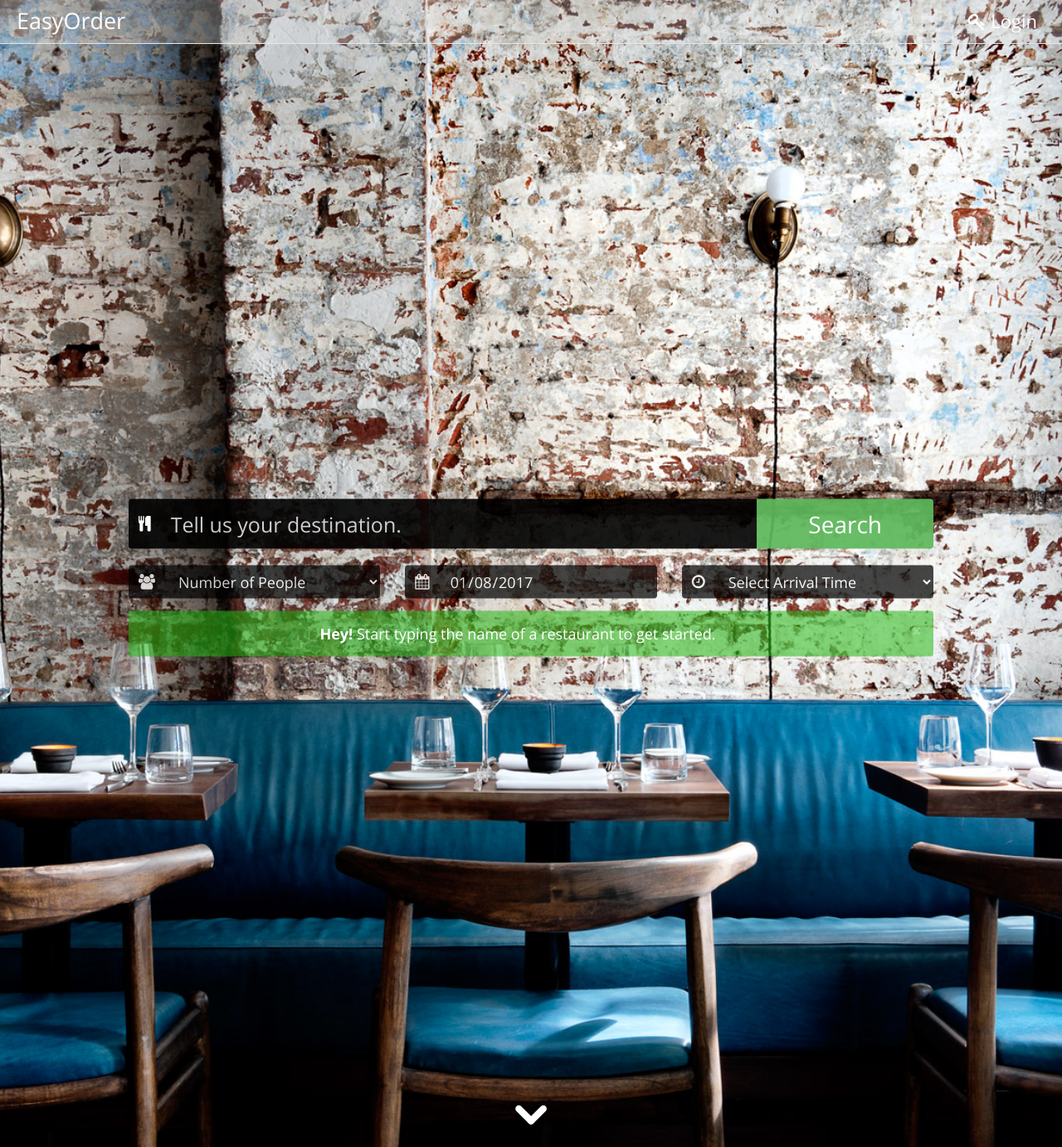
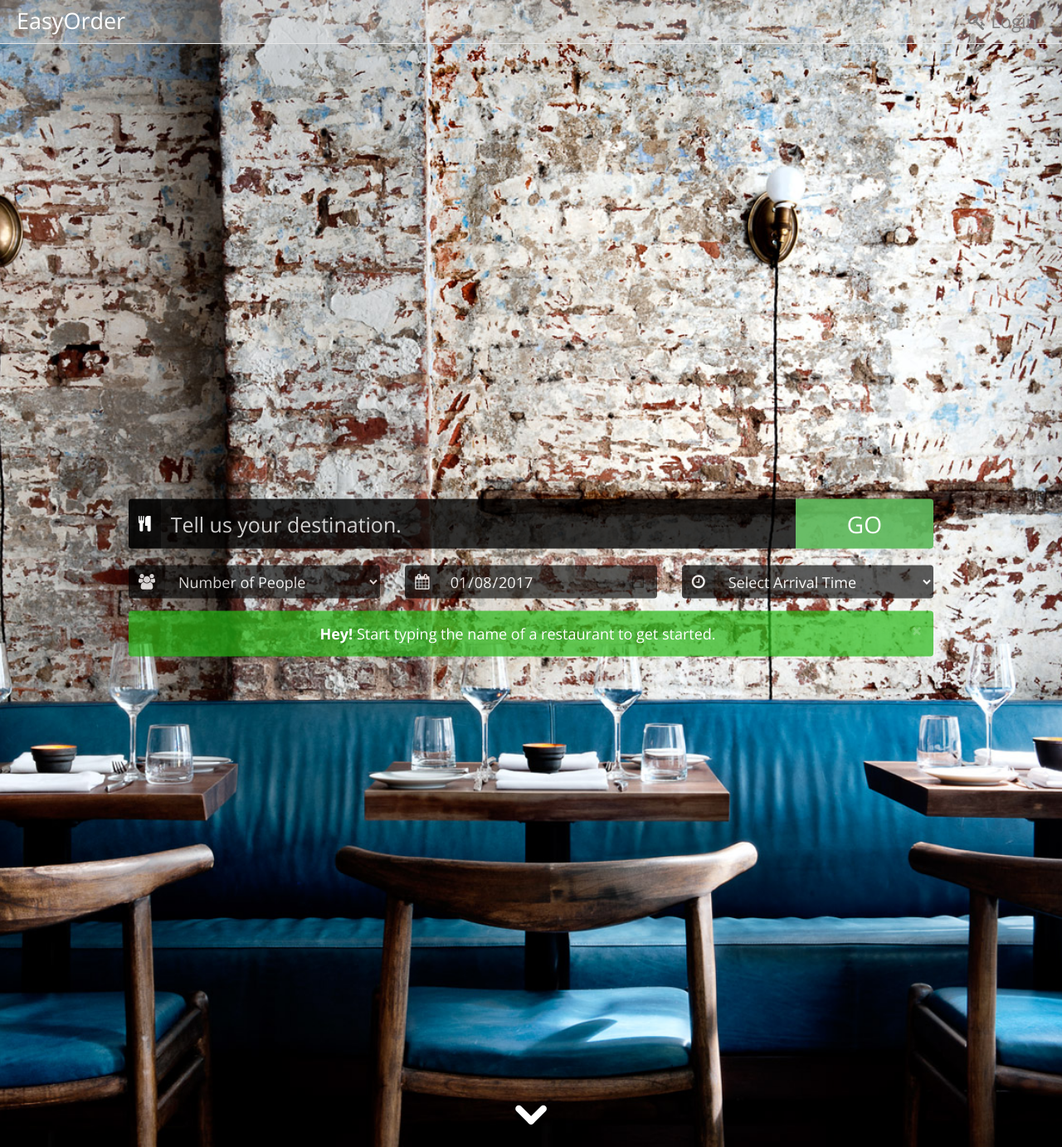
Before and after one commit to Cloud-Applications-group/easyOrder, a Django app: a page that uses templates/base.html in a window 1280 px wide. Shown: the whole page at 83% size. Run offline with Django 3.2, Linux system fonts and the light colour scheme; some libraries are stand-ins or nearby versions.

Commit message:
FINAL FINAL FINAL 3..2...1... BOOOOOOOM COMMIT

```diff
--- a/interface/forms.py
+++ b/interface/forms.py
@@ -1,21 +1,18 @@
-from django.forms import ModelForm
 from django import forms
 from django.contrib.auth.models import User
 from .models import Restaurant
-from django.utils.translation import ugettext_lazy as _
-from django.forms.formsets import BaseFormSet
 
 
 class ShopRegisterForm(forms.Form):
     username = forms.RegexField(regex=r'^\w+$', widget=forms.TextInput(attrs=dict(required=True, max_length=30)),
-                                label=_("Shop Name"), error_messages={
-            'invalid': _("This value must contain only letters, numbers and underscores.")})
-    email = forms.EmailField(widget=forms.TextInput(attrs=dict(required=True, max_length=30)), label=_("Email address"))
+                                label=("Shop Name"), error_messages={
+            'invalid': ("This value must contain only letters, numbers and underscores.")})
+    email = forms.EmailField(widget=forms.TextInput(attrs=dict(required=True, max_length=30)), label=("Email address"))
     password1 = forms.CharField(
-        widget=forms.PasswordInput(attrs=dict(required=True, max_length=30, render_value=False)), label=_("Password"))
+        widget=forms.PasswordInput(attrs=dict(required=True, max_length=30, render_value=False)), label=("Password"))
     password2 = forms.CharField(
         widget=forms.PasswordInput(attrs=dict(required=True, max_length=30, render_value=False)),
-        label=_("Password (again)"))
+        label=("Password (again)"))
 
     def clean_username(self):
         print "clean_username"
@@ -23,76 +20,76 @@ class ShopRegisterForm(forms.Form):
             user = User.objects.get(username__iexact=self.cleaned_data['username'])
         except User.DoesNotExist:
             return self.cleaned_data['username']
-        raise forms.ValidationError(_("The username already exists. Please try another one."))
+        raise forms.ValidationError(("The username already exists. Please try another one."))
 
     def clean(self):
         print "clean"
         if 'password1' in self.cleaned_data and 'password2' in self.cleaned_data:
             if self.cleaned_data['password1'] != self.cleaned_data['password2']:
-                raise forms.ValidationError(_("The two password fields did not match."))
+                raise forms.ValidationError(("The two password fields did not match."))
         return self.cleaned_data
 
 class RestaurantRegisterForm(forms.Form):
     shop_name = forms.CharField(widget=forms.TextInput(attrs= {'class': 'form-control pushDown', 'type':'text',
-                                   'placeholder':"Restaurant Name."}),label=_(""))
+                                   'placeholder':"Business name."}),label=(""))
 
 
     business_address = forms.CharField(widget=forms.TextInput(attrs= {'class': 'form-control pushDown', 'type':'text',
-                                   'placeholder':"Business address.", 'id': 'reg_location'}), label=_(""))
+                                   'placeholder':"Business address.", 'id': 'reg_location'}), label=(""))
 
     location_id = forms.RegexField(regex=r'^\w+$', widget=forms.TextInput(attrs= {'class': 'form-control', 'type':'hidden',
-                                    'id': 'location_id_reg'}), label=_(""))
+                                    'id': 'location_id_reg'}), label=(""))
 
     username = forms.CharField(widget=forms.TextInput({'class': 'form-control pushDown', 'type':'text',
-                                   'placeholder':"Username."}), label=_(""),
+                                   'placeholder':"Username."}), label=(""),
                                  )
 
     password1 = forms.CharField(
         widget=forms.PasswordInput(attrs={'class': 'form-control pushDown ', 'type':'password',
-                                   'placeholder':"Password."}), label=_(""))
+                                   'placeholder':"Password."}), label=(""))
     password2 = forms.CharField(
         widget=forms.PasswordInput(attrs={'class': 'form-control pushDown', 'type':'password',
-                                   'placeholder':"Password again."}), label=_(""))
+                                   'placeholder':"Password again."}), label=(""))
 
     def clean_location_id(self):
         try:
             restaurant = Restaurant.objects.get(location_id__iexact=self.cleaned_data['location_id'])
         except Restaurant.DoesNotExist:
             return self.cleaned_data['location_id']
-        raise forms.ValidationError(_("The location_id already exists. Please try another one."))
+        raise forms.ValidationError(("This location already exists. Please try another one."))
 
     def clean(self):
         if 'password1' in self.cleaned_data and 'password2' in self.cleaned_data:
             if self.cleaned_data['password1'] != self.cleaned_data['password2']:
-                raise forms.ValidationError(_("The two password fields did not match."))
+                raise forms.ValidationError(("Password fields did not match."))
         return self.cleaned_data
 
 class RestaurantLoginForm(forms.Form):
 
     username = forms.CharField(widget=forms.TextInput({'class': 'form-control pushDown', 'type':'text',
-                                   'placeholder':"Username."}), label=_(""),
+                                   'placeholder':"Username."}), label=(""),
                                  )
 
     password = forms.CharField(
         widget=forms.PasswordInput(attrs={'class': 'form-control ', 'type':'password',
-                                   'placeholder':"Password."}), label=_(""))
+                                   'placeholder':"Password."}), label=(""))
 
 
 
 class OrderForm(forms.Form):
 
-    content = forms.CharField(widget=forms.TextInput({'id': 'order_content', 'type':'hidden' }), label=_(""),
+    content = forms.CharField(widget=forms.TextInput({'id': 'order_content', 'type':'hidden' }), label=(""),
                                  )
 
     people = forms.CharField(widget=forms.TextInput({'id': 'order_people', 'type': 'hidden'}),
-                                      label=_(""),
+                                      label=(""),
                                       )
     date = forms.CharField(widget=forms.TextInput({'id': 'order_date', 'type': 'hidden'}),
-                                      label=_(""),
+                                      label=(""),
                                       )
     time = forms.CharField(widget=forms.TextInput({'id': 'order_time', 'type': 'hidden'}),
-                           label=_(""),
+                           label=(""),
                            )
 
-    restaurant_name = forms.CharField(widget=forms.TextInput({'id': 'order_restaurant_name', 'type': 'hidden'}), label=_(""),
+    restaurant_name = forms.CharField(widget=forms.TextInput({'id': 'order_restaurant_name', 'type': 'hidden'}), label=(""),
                               )
--- a/templates/base.html
+++ b/templates/base.html
@@ -113,9 +113,9 @@
         <div id="navbar" class="navbar-collapse collapse" aria-expanded="false" style="height: 0.666667px;">
             <ul class="nav navbar-nav navbar-right">
                 {% if user and not user.is_anonymous %}
-                    <li class="dropdown" data-hover="dropdown">
+                    <li style="color: black !important;" class="dropdown" data-hover="dropdown">
                         <a href="#" class="dropdown-toggle" data-toggle="dropdown" data-hover="dropdown">
-					<span style="font-size: 20px; padding: 15px;">
+					<span style="font-size: 20px; padding: 15px;{% if request.path == '/' %}color: grey !important;{% endif %}">
 					{{ user.get_full_name|default:user.username }} <i class="fa fa-chevron-down" aria-hidden="true"></i></span></a>
                         <ul class="dropdown-menu">
                             <li><a href="/profile"><span
@@ -136,7 +136,7 @@
                     </li>
                 {% else %}
                     <li><a href="#" data-toggle="modal" data-target="#myModal"><span
-                            style="font-size: 22px; padding: 15px; color: white;"><i class="fa fa-key"
+                            style="font-size: 22px; padding: 15px;{% if request.path == '/' %}color: grey !important;{% endif %}"><i class="fa fa-key"
                                                                                      aria-hidden="true"></i> Login</span></a>
                     </li>
                 {% endif %}
--- a/templates/login.html
+++ b/templates/login.html
@@ -5,7 +5,7 @@
     h2,h3{color: #777;}
 
     .form-control {
-    background-color: rgba(0,0,0,0.9) !important;
+    background-color: rgba(0,0,0,0.8) !important;
     height: 35px;
     font-size: 18px;
     color: white;
@@ -121,7 +121,7 @@
                             <span style="border: 2px white; background-color: rgba(94, 184,92,0.93);cursor: pointer;"
                                   class="input-group-addon">
                                 <input style="width: 100%; height: 100%; padding-right: 50px; border: 2px white; background-color: rgba(94, 184,92,0.0);padding-left: 50px; color: white; font-size: 28px;"
-                                       type="submit" id="submit" value="Search"/></span>
+                                       type="submit" id="submit" value="GO"/></span>
                         </div>
                         <input type="hidden" id="location_id" name="place_id" value="">
                     </div>
@@ -247,8 +247,7 @@
                 </div>
                 <div class="col-lg-8 col-sm-6">
                     <h1 style="padding: 5%"> Own a Restaurant, Café or Bar ? </h1>
-                    <p> EasyOrder is completely free and always will be! Register your shop below to start creating your
-                        first online waiter.
+                    <p> Register your shop to start creating your first online waiter service. EasyOrder allows hungry people to select a restaurant they want to dine in,<br /> assigns them a table according to the group size and lets them order their food in advance. Making everyone smile.
                         <br/> <br/>
                         <button style="font-size: 18px; font-weight: 200;" type="button" data-toggle="modal"
                                 data-target="#myModal-restaurant-reg" id="shop_reg_modal_button"
@@ -309,7 +308,7 @@
             if (is_err) {
                 $("#error_alert").css("background-color", "");
                 $("#error_alert").css({
-                    'background-color': "rgba(184,143,17,0.51)",
+                    'background-color': "rgba(184,143,17,0.70)",
                     'color': "white",
                     'border': "2px white",
                     'margin-top': "10px"
@@ -342,7 +341,7 @@
 
                             $("#error_alert").css("background-color", "");
                             $("#error_alert").css({
-                                'background-color': "rgba(38,184,20,0.55)",
+                                'background-color': "rgba(38,184,20,0.70)",
                                 'color': "white",
                                 'border': "2px white",
                                 'margin-top': "10px"
@@ -364,7 +363,7 @@
                                     setTimeout(function () {
                                         if (!is_searching) {
                                             $("#err_strong_label").html("");
-                                            $("#err_label").html("You can then select the date, time and number of your people to search.");
+                                            $("#err_label").html("Once you decide where to eat, select the date, time and number of your people then hit GO.");
                                             $("#error_alert").slideDown("slow");
 
                                             $('#location').focus(function () {
--- a/templates/place.html
+++ b/templates/place.html
@@ -144,7 +144,7 @@
                             <span style="border: 2px white; background-color: rgba(94, 184,92,0.93);cursor: pointer;"
                                   class="input-group-addon">
                                 <input style="width: 100%; height: 100%; padding-right: 50px; border: 2px white; background-color: rgba(94, 184,92,0.0);padding-left: 50px; color: white; font-size: 28px;"
-                                       type="submit" id="submit" value="Search" required/></span>
+                                       type="submit" id="submit" value="GO" required/></span>
                         </div>
                         <input type="hidden" id="location_id" name="place_id" value="">
                     </div>
@@ -680,13 +680,13 @@
 
         var placeRating = '<b style="color:red">bad</b>';
         if (place_data['rating'] >= 4.5) {
-            placeRating = '<b style="color:green">excellent</b>';
+            placeRating = '<b style="color:darkgreen">excellent</b>';
         } else if (place_data['rating'] >= 4) {
             placeRating = '<b style="color:darkgreen">good</b>';
         } else if (place_data['rating'] >= 3) {
             placeRating = '<b style="color:orange">fair</b>';
         }
-        var placeRatingText = 'This place has been rated as ' + placeRating + ',';
+        var placeRatingText = 'This place has been rated as ' + placeRating + ' and ';
         document.getElementById('place_rating').innerHTML = placeRatingText;
 
 
```
Also changed, not shown: templates/shop_orders.html (+10 -9 lines).
